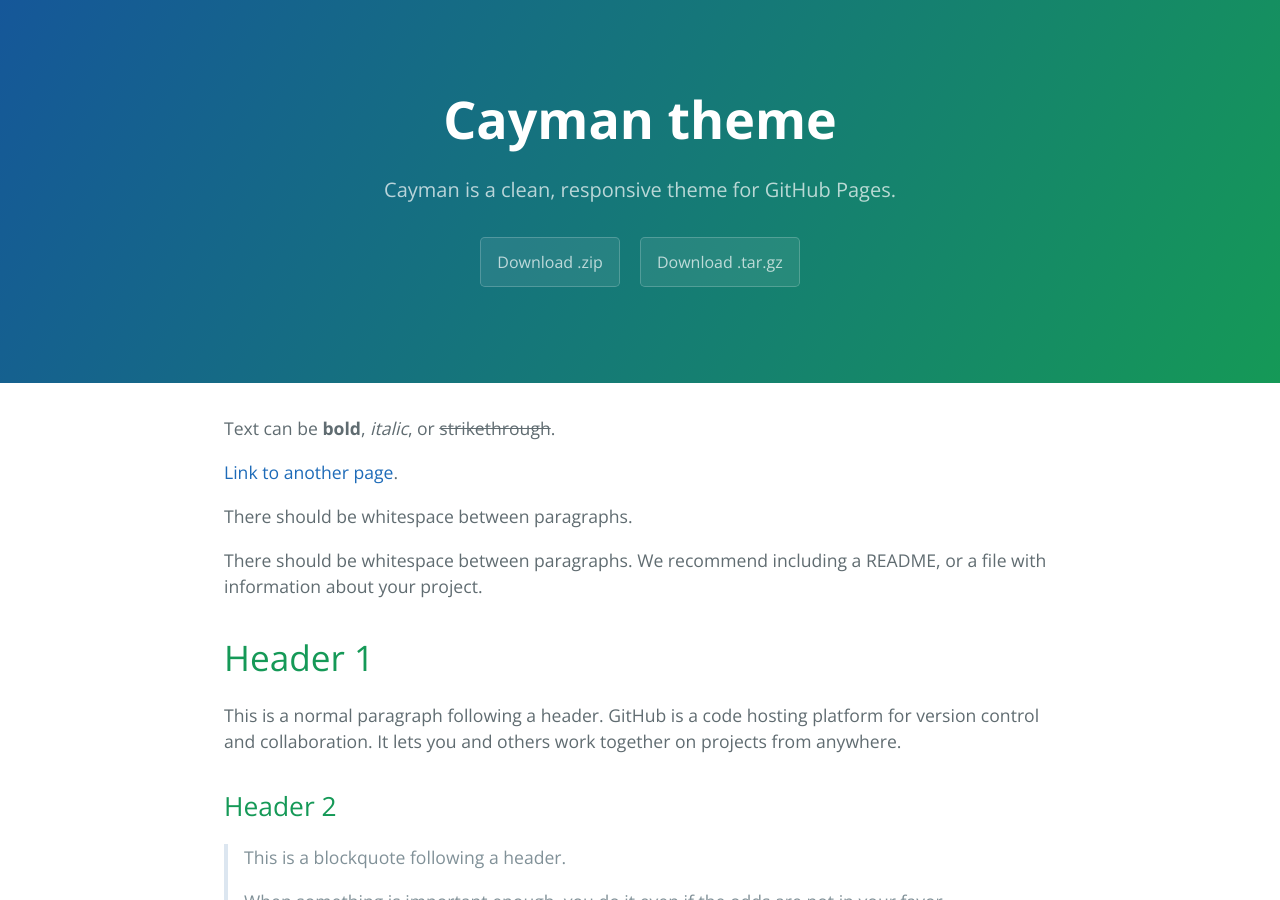
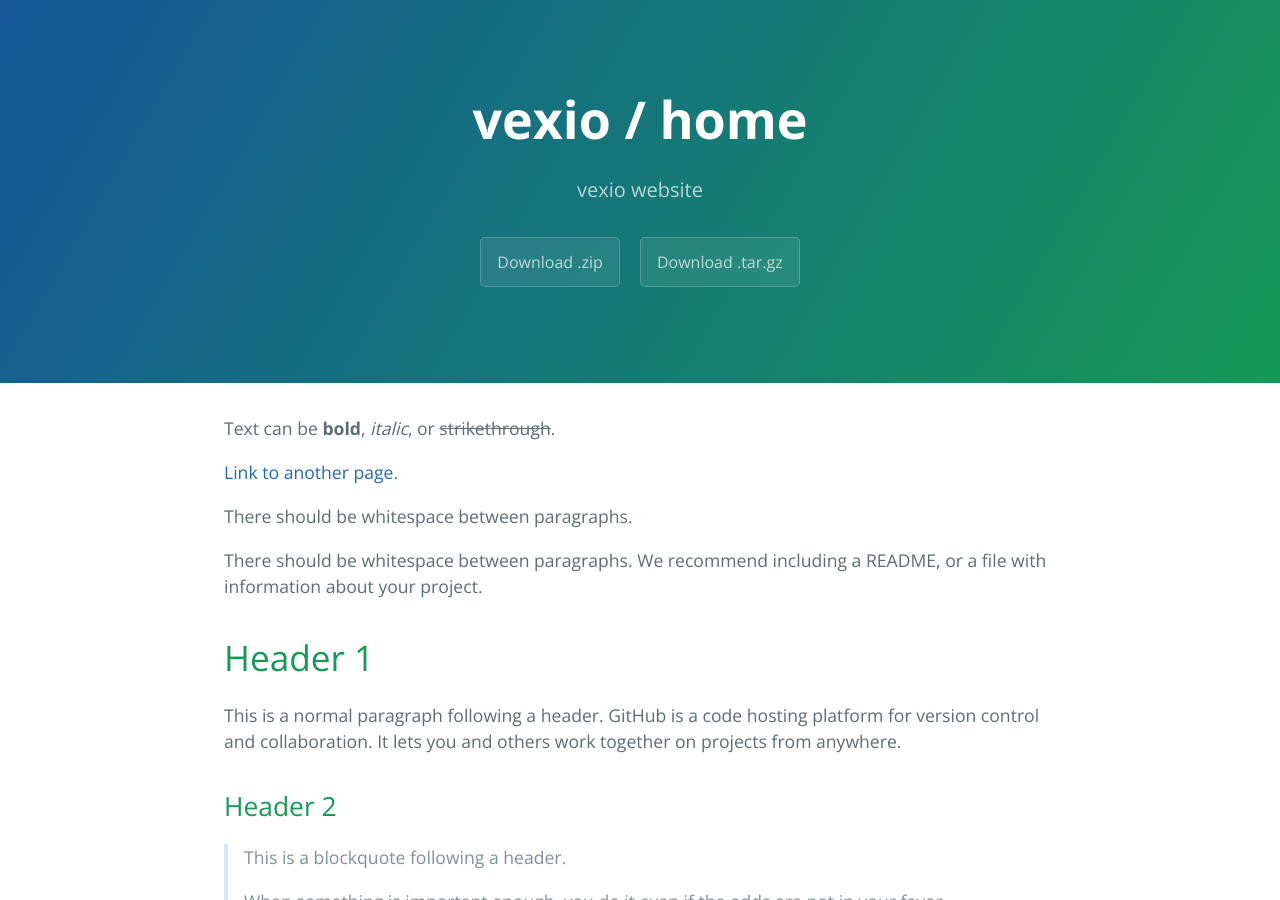
Before and after one commit to vexio/vexio.github.io, a Jekyll site: the page built from index.md, in a window 1280 px wide and 900 px high. Built offline with Jekyll 4.4.1, drawn with Linux system fonts in a browser that asks for light colours.

Commit message:
Update _config.yml

```diff
--- a/_config.yml
+++ b/_config.yml
@@ -1,5 +1,5 @@
-title: Cayman theme
-description: Cayman is a clean, responsive theme for GitHub Pages.
+title: vexio / home
+description: vexio website
 show_downloads: true
 google_analytics:
 theme: jekyll-theme-cayman
```
